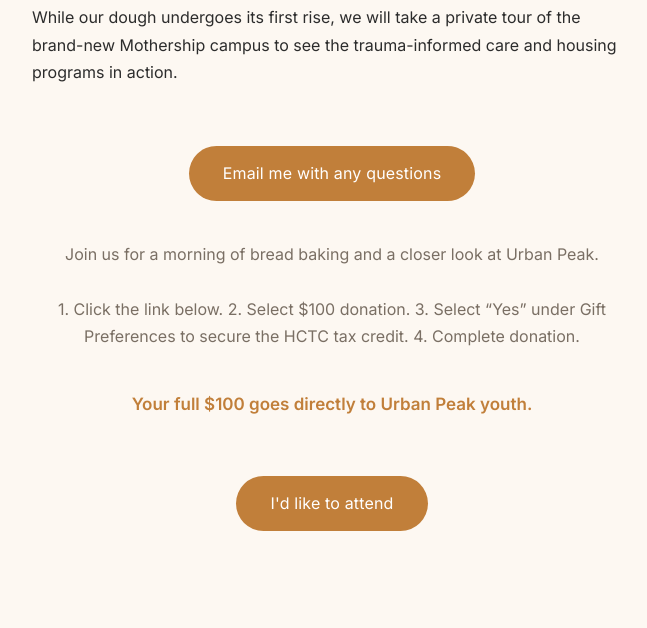
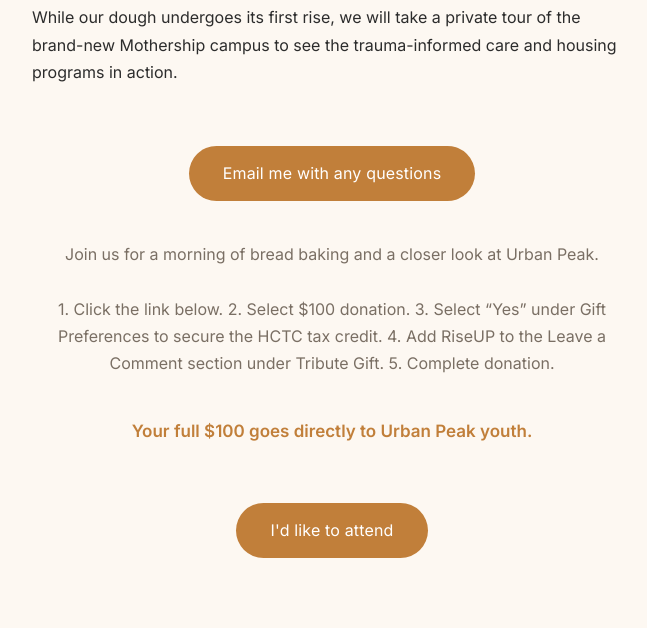
Before and after one commit to Seanluxt/RiseUP, a plain HTML site: page index.html in a window 1280 px wide. Shown: the part 813-1441 px from the top of the page, without its empty margins (308-955 px from the left). Drawn offline with Linux system fonts and the light colour scheme.

Commit message:
Revise donation instructions in index.html
Updated donation instructions to include comment section for RiseUP.

```diff
--- a/index.html
+++ b/index.html
@@ -169,7 +169,7 @@
         </div>
 <a href="mailto:seanluxton@gmail.com?subject=I'm interested in RiseUP!" class="cta-button"style="margin-top: 10px;">Email me with any questions</a>
 
-<p style="margin-top: 40px; color: var(--secondary-text);">Join us for a morning of bread baking and a closer look at Urban Peak.<br><br> 1. Click the link below. 2. Select $100 donation. 3. Select “Yes” under Gift Preferences to secure the HCTC tax credit. 4. Complete donation. </p>
+<p style="margin-top: 40px; color: var(--secondary-text);">Join us for a morning of bread baking and a closer look at Urban Peak.<br><br> 1. Click the link below. 2. Select $100 donation. 3. Select “Yes” under Gift Preferences to secure the HCTC tax credit. 4. Add RiseUP to the Leave a Comment section under Tribute Gift. 5. Complete donation. </p>
 
 <p style="margin-top: 40px; font-size: 17px; font-weight: 600; color: var(--accent-color);">Your full $100 goes directly to Urban Peak youth.</p>
 
```
